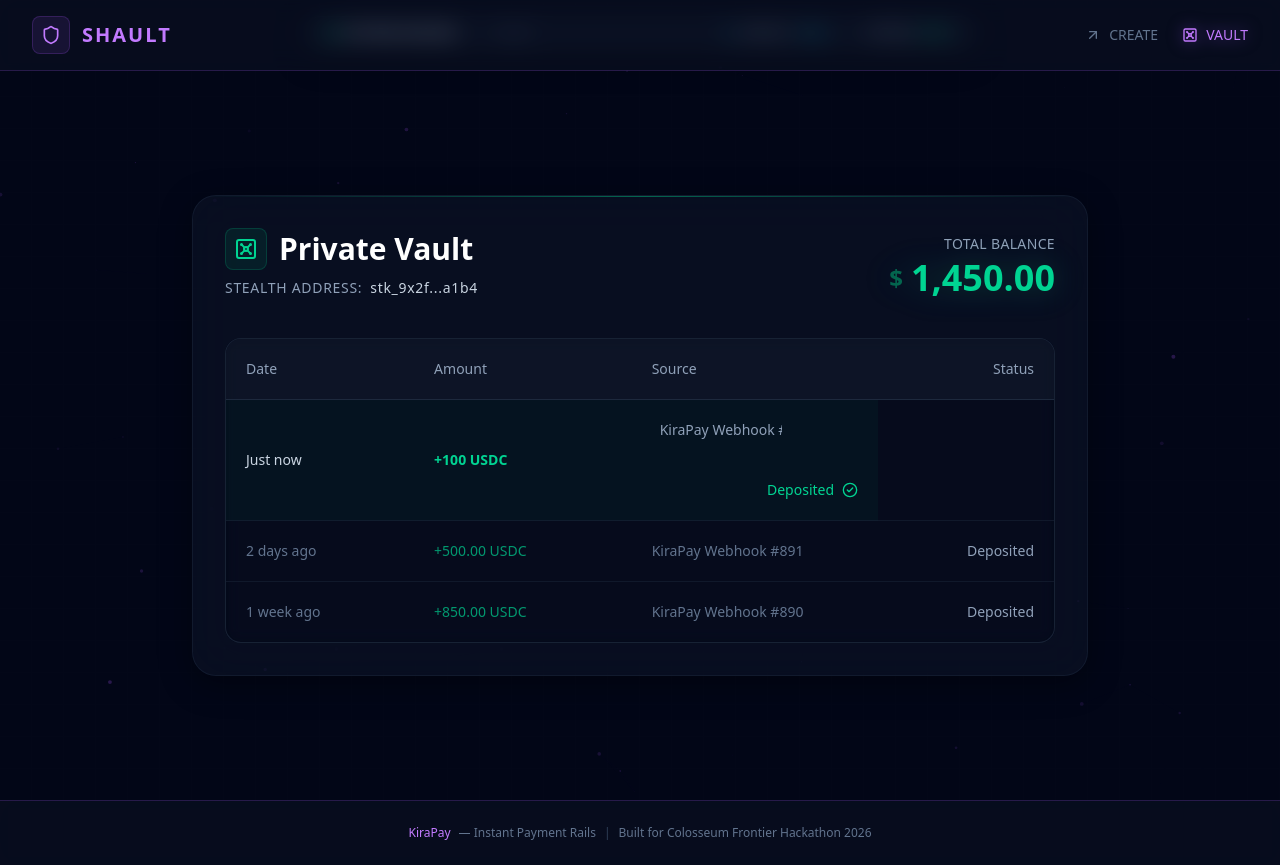
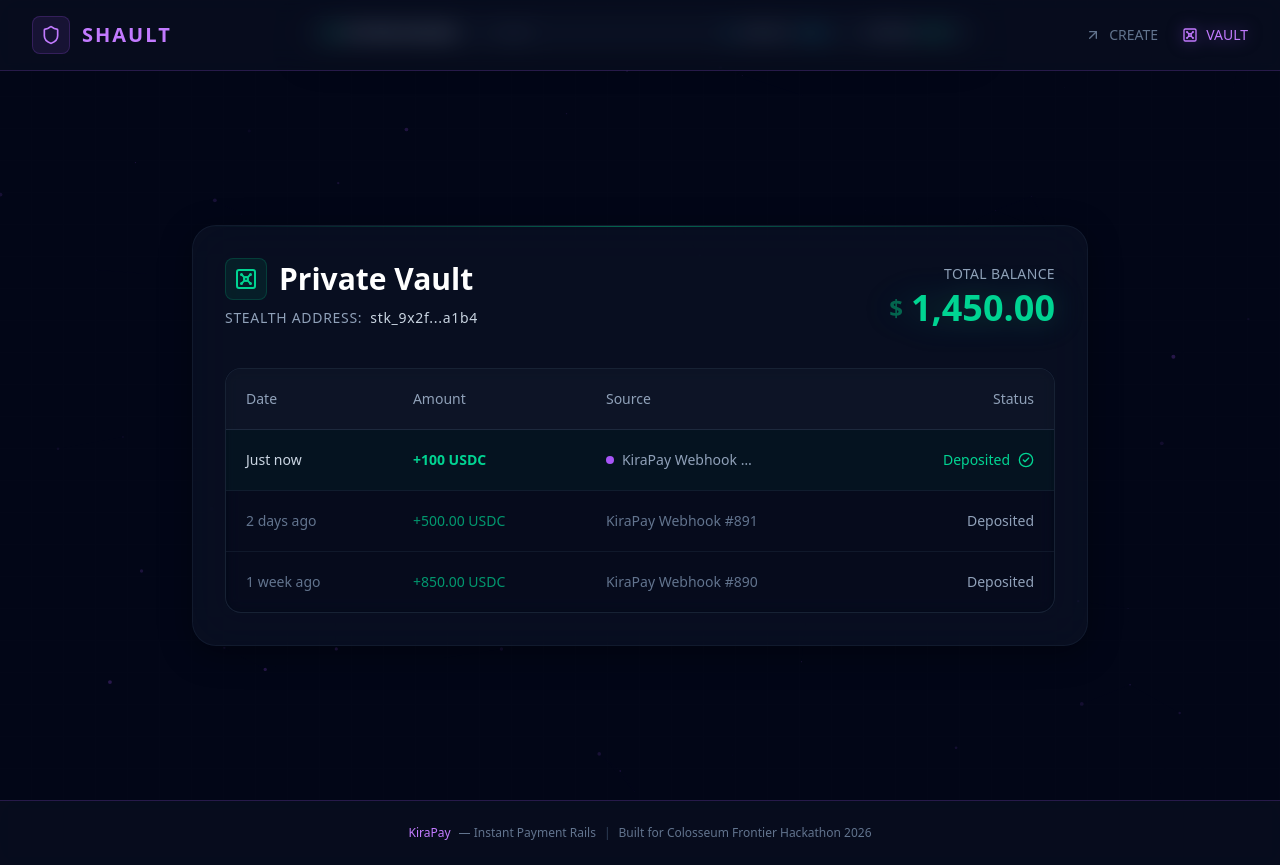
Before and after one commit to edycutjong/shault, a Next.js app: page / in a window 1280 px wide. Both pictures are taken after a click on the button "VAULT". Built offline with nearby package versions, Linux system fonts and the light colour scheme.

Commit message:
fix: repair table layout alignment in main vault view

```diff
--- a/src/app/page.tsx
+++ b/src/app/page.tsx
@@ -252,12 +252,16 @@ export default function Home() {
                       >
                         <td className="p-5 text-slate-300">Just now</td>
                         <td className="p-5 text-emerald-400 font-bold group-hover:drop-shadow-[0_0_8px_rgba(16,185,129,0.5)] transition-all">+{amount} USDC</td>
-                        <td className="p-5 text-slate-400 truncate max-w-[150px] flex items-center gap-2">
-                          <div className="w-2 h-2 rounded-full bg-purple-500" />
-                          KiraPay Webhook #892
+                        <td className="p-5 text-slate-400">
+                          <div className="flex items-center gap-2 max-w-[150px]">
+                            <div className="w-2 h-2 rounded-full bg-purple-500 shrink-0" />
+                            <span className="truncate">KiraPay Webhook #892</span>
+                          </div>
                         </td>
-                        <td className="p-5 text-right text-emerald-400 flex items-center justify-end gap-2">
-                          Deposited <CheckCircle2 className="w-4 h-4" />
+                        <td className="p-5 text-emerald-400">
+                          <div className="flex items-center justify-end gap-2">
+                            Deposited <CheckCircle2 className="w-4 h-4" />
+                          </div>
                         </td>
                       </motion.tr>
                       <motion.tr
```
